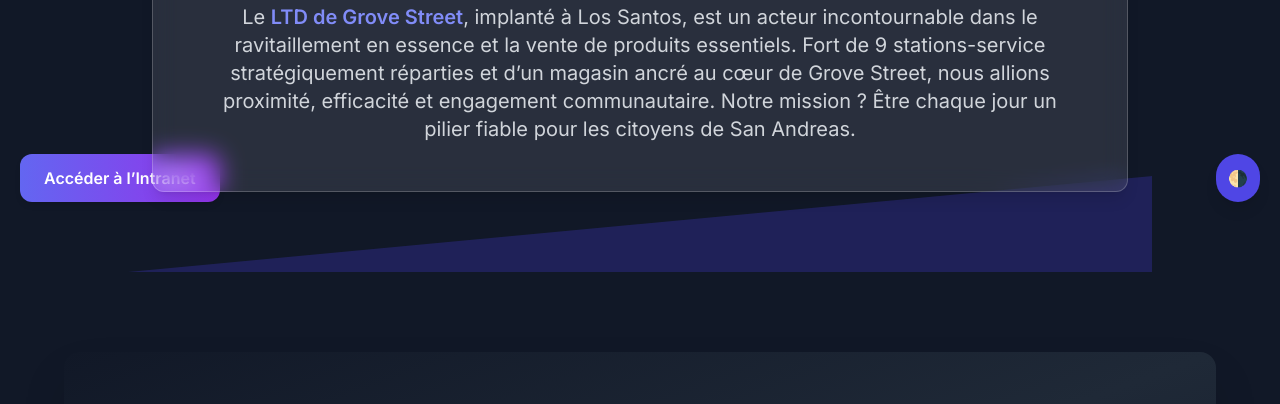
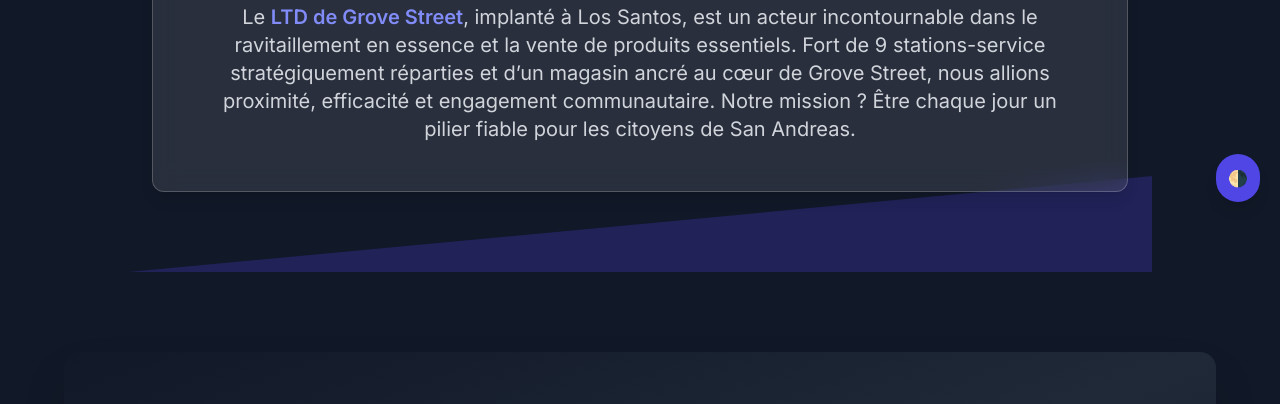
Before and after one commit to White2674/LTD-Grove-Street, a plain HTML site: page index.html in a window 1280 px wide. Shown: the part 578-982 px from the top of the page. Drawn offline with nearby package versions, Linux system fonts and the light colour scheme.

Commit message:
index.html

```diff
--- a/index.html
+++ b/index.html
@@ -127,12 +127,6 @@ nav a {
   <button id="theme-toggle" aria-label="Toggle Dark Mode" class="fixed bottom-5 right-5 bg-indigo-600 hover:bg-indigo-700 text-white p-3 rounded-full shadow-lg transition" title="Changer le thème">
     🌗
   </button>
-
-<!-- Bouton Intranet -->
-<a href="https://discord.gg/6tdpPCZmV8" target="_blank" rel="noopener"
-   class="fixed bottom-5 left-5 bg-gradient-to-r from-indigo-500 to-purple-600 hover:from-purple-600 hover:to-indigo-500 text-white font-semibold py-3 px-6 rounded-xl shadow-md hover:shadow-xl transition-all duration-300 ease-in-out">
-  Accéder à l’Intranet
-</a>
 
 <!-- Bannière principale -->
 <header class="hero bg-[url('https://i.goopics.net/1f686l.png')] bg-cover bg-center min-h-[30vh] flex flex-col justify-center items-center px-6 text-white text-center relative overflow-hidden mt-16 rounded-3xl shadow-2xl">
```
